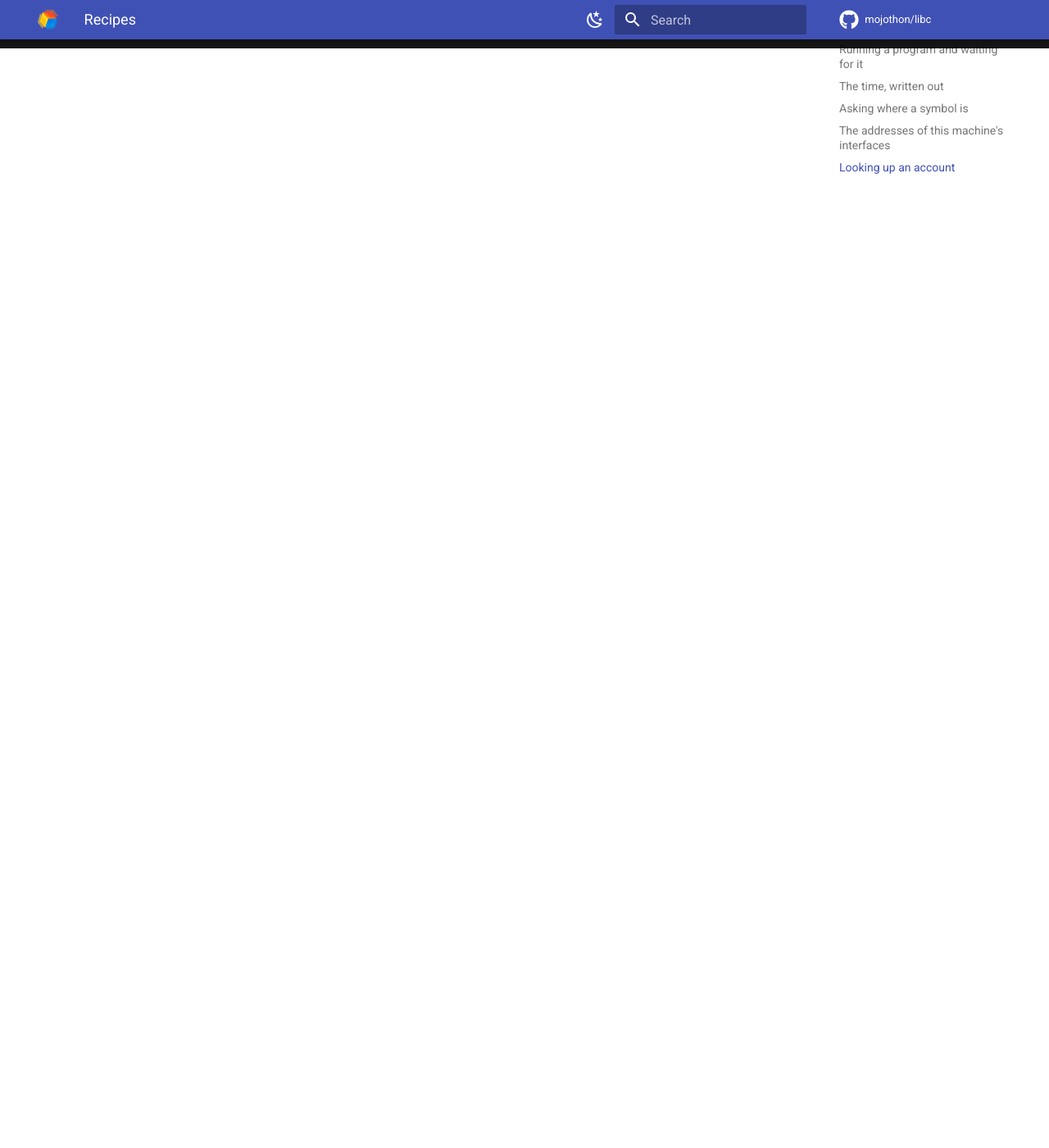
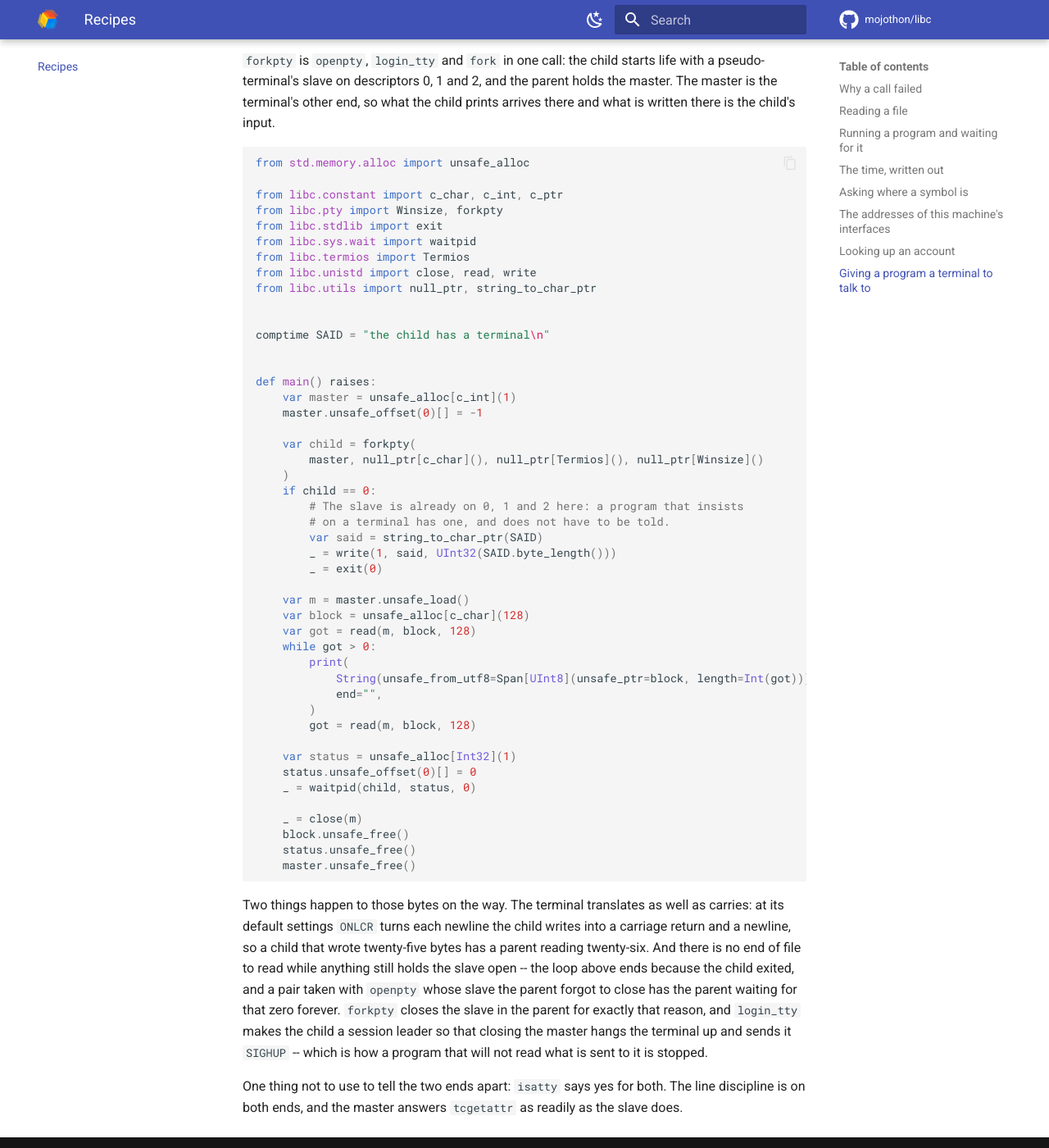
Before and after one commit to mojothon/libc, an MkDocs documentation site: the page built from docs/recipes.md, in a window 1280 px wide and 1400 px high, scrolled down 5135 px. Shown: the whole window at 82% size. Built offline with MkDocs 1.6.1 and Material for MkDocs 9.7.7, drawn with Linux system fonts in a browser that asks for light colours; comment, search, counter and statistics services are not loaded.

Commit message:
doc: a recipe for a program that wants a terminal
forkpty in one page: the child's first three descriptors are the slave,
the master is where its output arrives, and the loop that reads it ends
on the zero the child's exit produces. The two facts that bite are
carried in the text rather than left to be discovered -- ONLCR makes the
parent read a byte more than the child wrote, and the read only ends
because forkpty closed the parent's copy of the slave, which is the
reason a pair taken by hand has to close it too. Closing the master
hangs up the terminal and sends the session leader SIGHUP, which is how
a program that will not read is stopped.

````diff
--- a/docs/recipes.md
+++ b/docs/recipes.md
@@ -251,3 +251,76 @@ password was last changed, the time the account expires, and the login
 class — exist on Darwin's struct and not on Linux's; the accessors answer
 0 and nothing on Linux rather than reading a slot that holds another
 member.
+
+## Giving a program a terminal to talk to
+
+`forkpty` is `openpty`, `login_tty` and `fork` in one call: the child
+starts life with a pseudo-terminal's slave on descriptors 0, 1 and 2, and
+the parent holds the master. The master is the terminal's other end, so
+what the child prints arrives there and what is written there is the
+child's input.
+
+```mojo
+from std.memory.alloc import unsafe_alloc
+
+from libc.constant import c_char, c_int, c_ptr
+from libc.pty import Winsize, forkpty
+from libc.stdlib import exit
+from libc.sys.wait import waitpid
+from libc.termios import Termios
+from libc.unistd import close, read, write
+from libc.utils import null_ptr, string_to_char_ptr
+
+
+comptime SAID = "the child has a terminal\n"
+
+
+def main() raises:
+    var master = unsafe_alloc[c_int](1)
+    master.unsafe_offset(0)[] = -1
+
+    var child = forkpty(
+        master, null_ptr[c_char](), null_ptr[Termios](), null_ptr[Winsize]()
+    )
+    if child == 0:
+        # The slave is already on 0, 1 and 2 here: a program that insists
+        # on a terminal has one, and does not have to be told.
+        var said = string_to_char_ptr(SAID)
+        _ = write(1, said, UInt32(SAID.byte_length()))
+        _ = exit(0)
+
+    var m = master.unsafe_load()
+    var block = unsafe_alloc[c_char](128)
+    var got = read(m, block, 128)
+    while got > 0:
+        print(
+            String(unsafe_from_utf8=Span[UInt8](unsafe_ptr=block, length=Int(got))),
+            end="",
+        )
+        got = read(m, block, 128)
+
+    var status = unsafe_alloc[Int32](1)
+    status.unsafe_offset(0)[] = 0
+    _ = waitpid(child, status, 0)
+
+    _ = close(m)
+    block.unsafe_free()
+    status.unsafe_free()
+    master.unsafe_free()
+```
+
+Two things happen to those bytes on the way. The terminal translates as
+well as carries: at its default settings `ONLCR` turns each newline the
+child writes into a carriage return and a newline, so a child that wrote
+twenty-five bytes has a parent reading twenty-six. And there is no end of
+file to read while anything still holds the slave open -- the loop above
+ends because the child exited, and a pair taken with `openpty` whose
+slave the parent forgot to close has the parent waiting for that zero
+forever. `forkpty` closes the slave in the parent for exactly that
+reason, and `login_tty` makes the child a session leader so that closing
+the master hangs the terminal up and sends it `SIGHUP` -- which is how a
+program that will not read what is sent to it is stopped.
+
+One thing not to use to tell the two ends apart: `isatty` says yes for
+both. The line discipline is on both ends, and the master answers
+`tcgetattr` as readily as the slave does.
````
